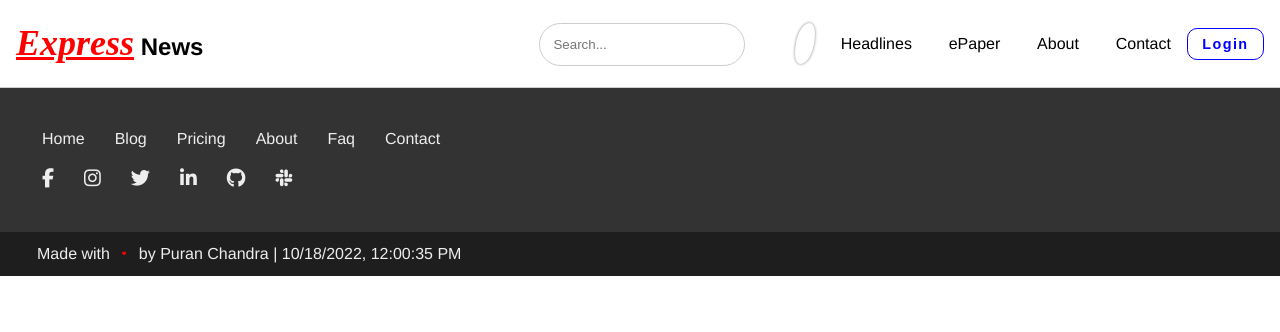
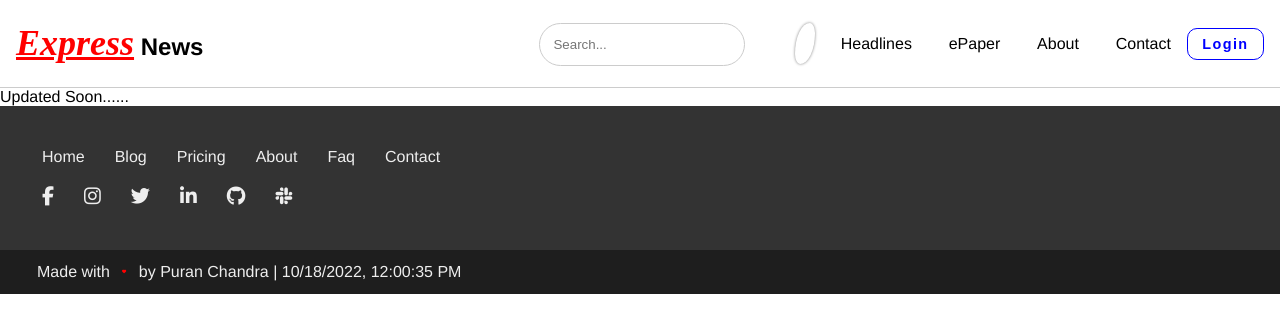
Before and after one commit to puranchandralohar/news-app-react, a React (Create React App) app: page /About in a window 1280 px wide. Shown: the top 332 px of the page. Built offline with nearby package versions, Linux system fonts and the light colour scheme; some icons are missing.

Commit message:
Updated Soon

```diff
--- a/src/Component/About.jsx
+++ b/src/Component/About.jsx
@@ -5,6 +5,9 @@ export function About() {
   return (
     <>
         <Header/>
+        <div className="about_section">
+          Updated Soon......
+        </div>
     </>
   )
 }
--- a/src/Component/Contact.jsx
+++ b/src/Component/Contact.jsx
@@ -5,6 +5,9 @@ export function Contact() {
   return (
     <>
         <Header/>
+        <div className="contact_section">
+          Updated Soon....
+        </div>
     </>
   )
 }
--- a/src/Component/Epaper.jsx
+++ b/src/Component/Epaper.jsx
@@ -5,6 +5,9 @@ export function Epaper() {
   return (
     <>
         <Header/>
+        <div className="epaper_section">
+          Updated Soon...
+        </div>
     </>
   )
 }
```
